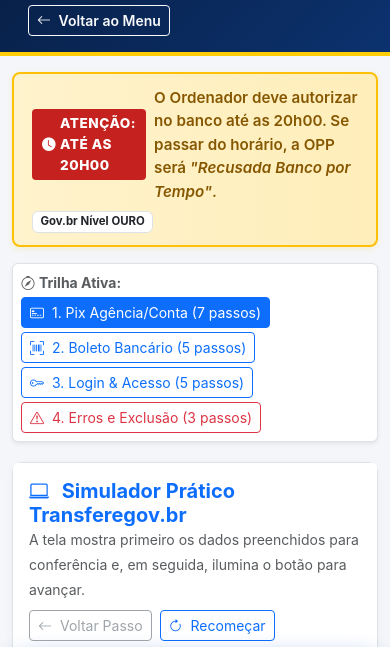
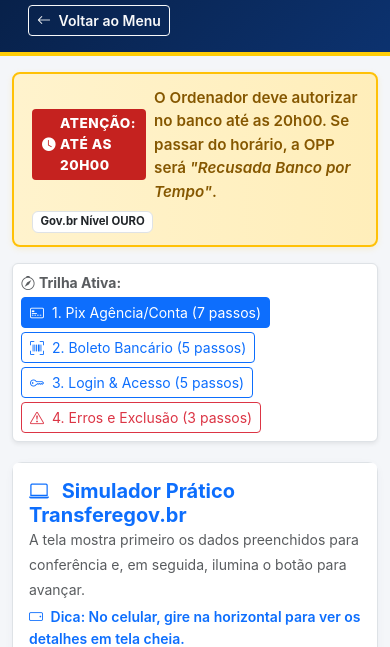
Before and after one commit to marcelofernandesgarcia-dev/manual-opp, a plain HTML site: page opp_emissao.html in a window 390 px wide. Shown: the part 197-844 px from the top of the page. Drawn offline with nearby package versions, Linux system fonts and the light colour scheme.

Commit message:
style(mobile): adiciona dica de orientacao paisagem para smartphones

```diff
--- a/opp_emissao.html
+++ b/opp_emissao.html
@@ -98,6 +98,7 @@
             Simulador Prático Transferegov.br
           </h2>
           <small class="text-muted">A tela mostra primeiro os dados preenchidos para conferência e, em seguida, ilumina o botão para avançar.</small>
+          <div class="d-md-none mt-1 text-primary small fw-semibold"><i class="bi bi-phone-landscape me-1"></i> Dica: No celular, gire na horizontal para ver os detalhes em tela cheia.</div>
         </div>
         <div class="d-flex align-items-center gap-2">
           <button id="btnPrevStep" class="btn btn-sm btn-outline-secondary" type="button" disabled aria-label="Retornar ao passo anterior">
```
